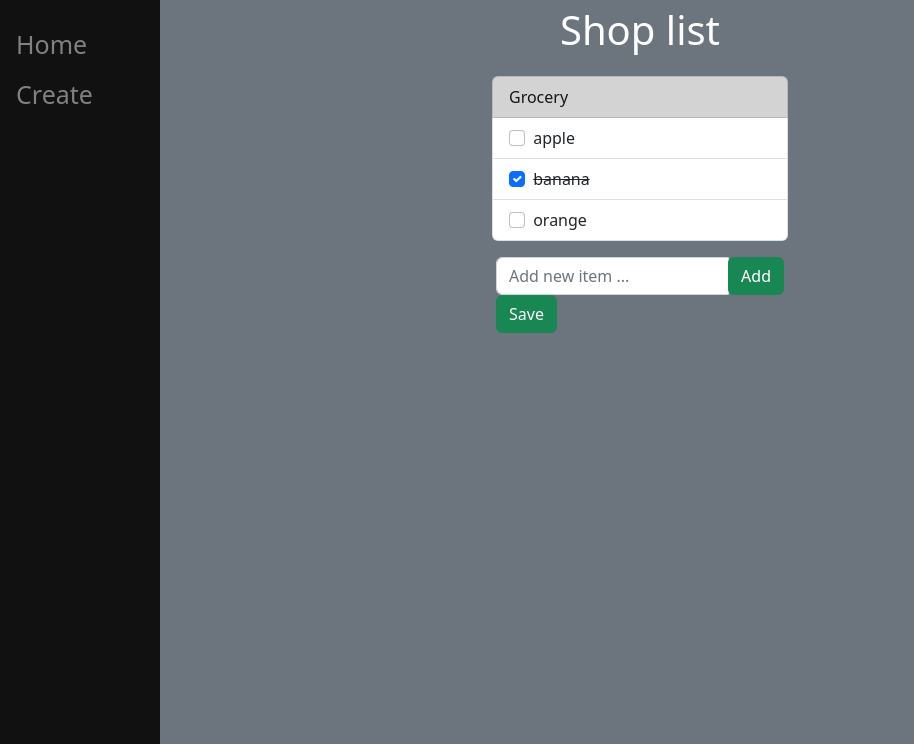
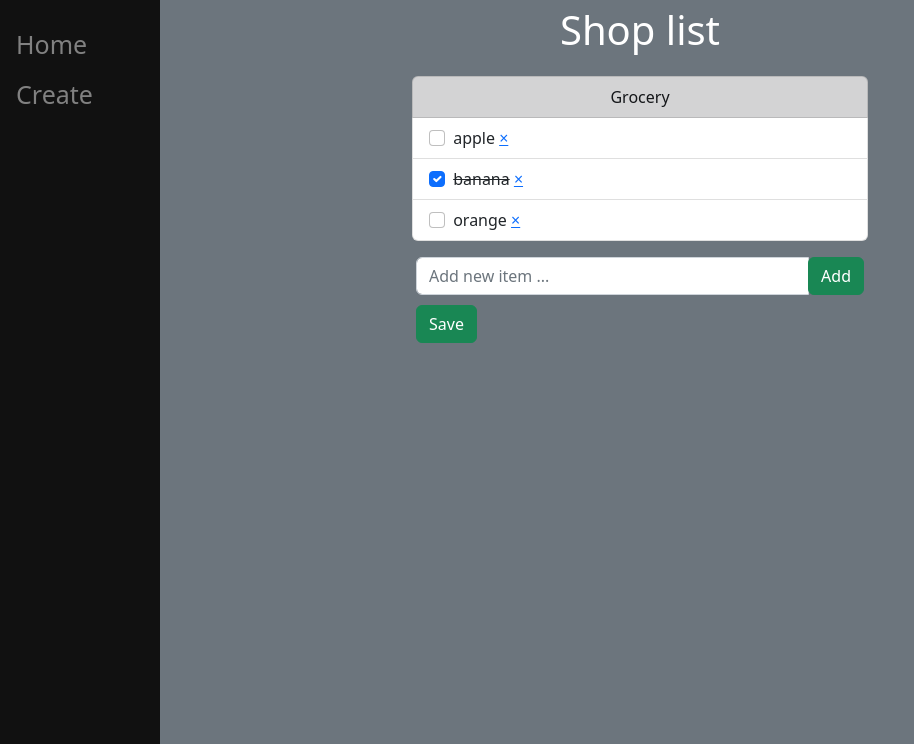
Before and after one commit to Gabriel-Konarski/Django-To_Do_lists, a Django app: page /view/8/ in a window 1280 px wide. Shown: the part 56-800 px from the top of the page, without its empty margins (0-914 px from the left). Run offline with Django 4.2, Linux system fonts and the light colour scheme; data comes from the database, SQL or seed files in the repository; both versions use the stored data as it was after the commit.

Commit message:
fixed sidebar item delete

```diff
--- a/todo/lists/templates/lists/delete.html
+++ b/todo/lists/templates/lists/delete.html
@@ -14,5 +14,6 @@
             <a href="{% url 'lists' %}">Go back</a>
         </form>
     </div>
+
 </body>
 </html>
--- a/todo/lists/templates/lists/edit.html
+++ b/todo/lists/templates/lists/edit.html
@@ -66,19 +66,21 @@
         {% csrf_token %}
 
 
-        <div class="container" style="width: 20rem;">
+        <div class="container" style="width: 30rem;">
             <p class="fs-1 text-center">{{lista.category.name}}</p>
             <ul class="list-group">
-                <li class="list-group-item list-group-item-dark">{{lista.name}}</li>
+                <li class="list-group-item list-group-item-dark text-center">{{lista.name}}</li>
 
                 {% for item in items %}
                         <li class="list-group-item">
                             {% if item.complete == True %}
                             <input class="form-check-input me-1" type="checkbox" value="clicked" name="c{{item.id}}" id="positive" checked>
                             <label class="form-check-label text-decoration-line-through" for="positive">{{item.name}}</label>
+                            <a class="delete-link" href="{% url 'delete-item' item.id %}">&#215;</a>
                             {% else %}
                             <input class="form-check-input me-1" type="checkbox" value="clicked" name="c{{item.id}}" id="negative">
                             <label class="form-check-label" for="negative">{{item.name}}</label>
+                            <a class="delete-link" href="{% url 'delete-item' item.id %}">&#215;</a>
                             {% endif %}
                         </li>
                 {% endfor %}
@@ -86,14 +88,14 @@
 
         </div>
 
-            <div class="container p-3" style="width: 20rem;">
+            <div class="container p-3" style="width: 30rem;">
                 <div class="input-group">
                     <input name="item" type="text" class="form-control" id="formGroupExampleInput" placeholder="Add new item ...">
                     <div class="input-group-append">
                         <button type="submit" name="newItem" value="newItem" class="btn btn-success">Add</button>
                     </div>
                 </div>
-                <button type="submit" name="save" value="save" class="btn btn-success">Save</button>
+                <button type="submit" name="save" value="save" class="btn btn-success" style="margin-top: 10px;">Save</button>
             </div>
 
     </form>
--- a/todo/lists/urls.py
+++ b/todo/lists/urls.py
@@ -4,6 +4,7 @@ from . import views
 urlpatterns = [
     path("", views.lists, name="lists"),
     path("create/", views.addList, name="create"),
-    path("delete/<str:pk>/", views.deleteList, name="delete"),
+    path("delete-list/<str:pk>/", views.deleteList, name="delete-list"),
+    path("delete-item/<str:pk>/", views.deleteItem, name="delete-item"),
     path("view/<str:pk>/", views.viewList, name="view"),
 ]
--- a/todo/lists/views.py
+++ b/todo/lists/views.py
@@ -80,6 +80,16 @@ def deleteList(request, pk):
     if request.method == "POST":
         lista.delete()
 
+    return render(request, "lists/delete.html", context)
+
+
+def deleteItem(request, pk):
+    item = get_object_or_404(Item, id=pk)
+    context = {"item": item}
+
+    if request.method == "POST":
+        item.delete()
+
         return HttpResponseRedirect("/")
 
     return render(request, "lists/delete.html", context)
```
Also changed, not shown: todo/lists/templates/lists/home.html (+5 -5 lines), todo/db.sqlite3.
